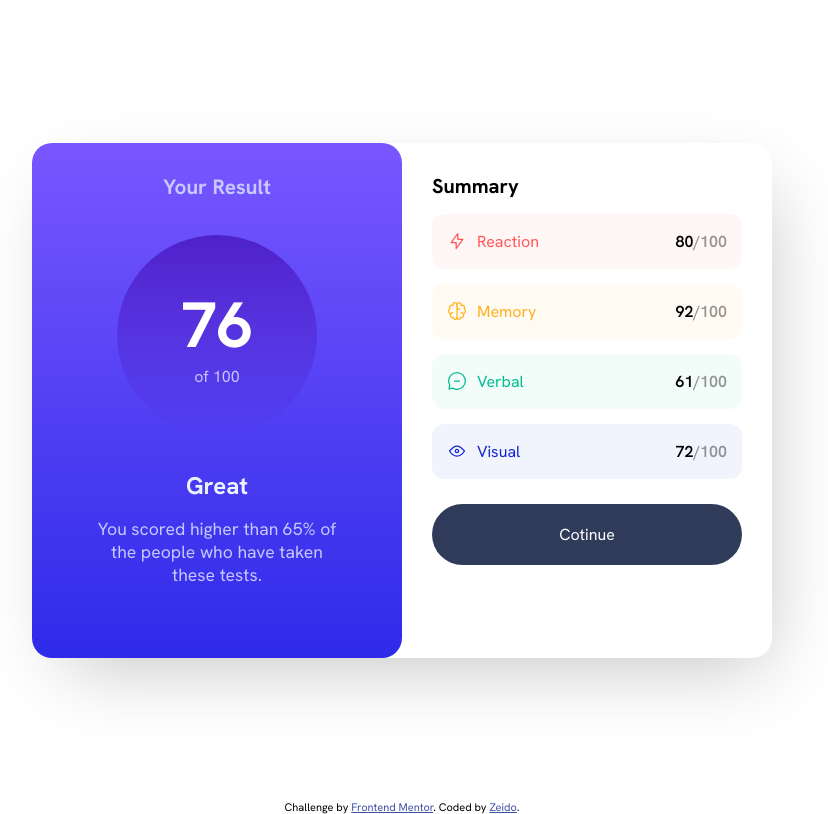
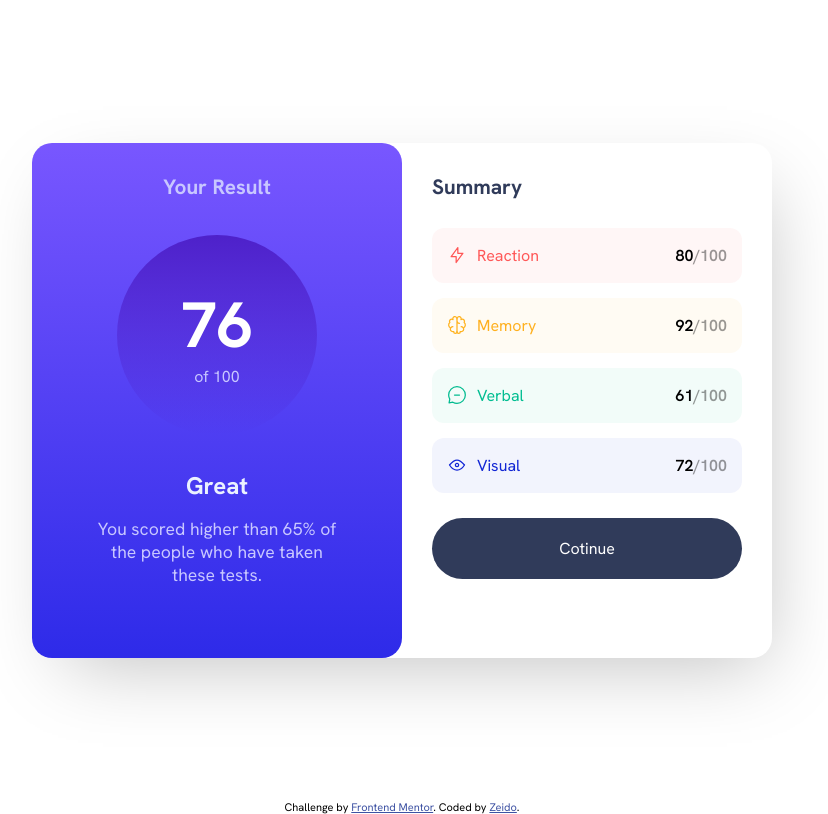
Before and after one commit to zeidosec/Frontend2-github.io, a plain HTML site: page index.html in a window 1280 px wide. Shown: the whole page, without its empty margins (238-1066 px from the left). Drawn offline with Linux system fonts and the light colour scheme.

Commit message:
Update style.css

```diff
--- a/style.css
+++ b/style.css
@@ -111,7 +111,8 @@ h3 {
 }
 
 .title-sum {
-    font-size: 20px;
+    font-size: 1.3rem;
+    color: hsl(224, 30%, 27%);
 }
 
 .bold-no {
@@ -123,7 +124,7 @@ h3 {
     display: flex;
     flex-direction: column;
     gap: 15px;
-    padding-top: 15px;
+    padding-top: 28px;
 }
 
 .scores {
```
